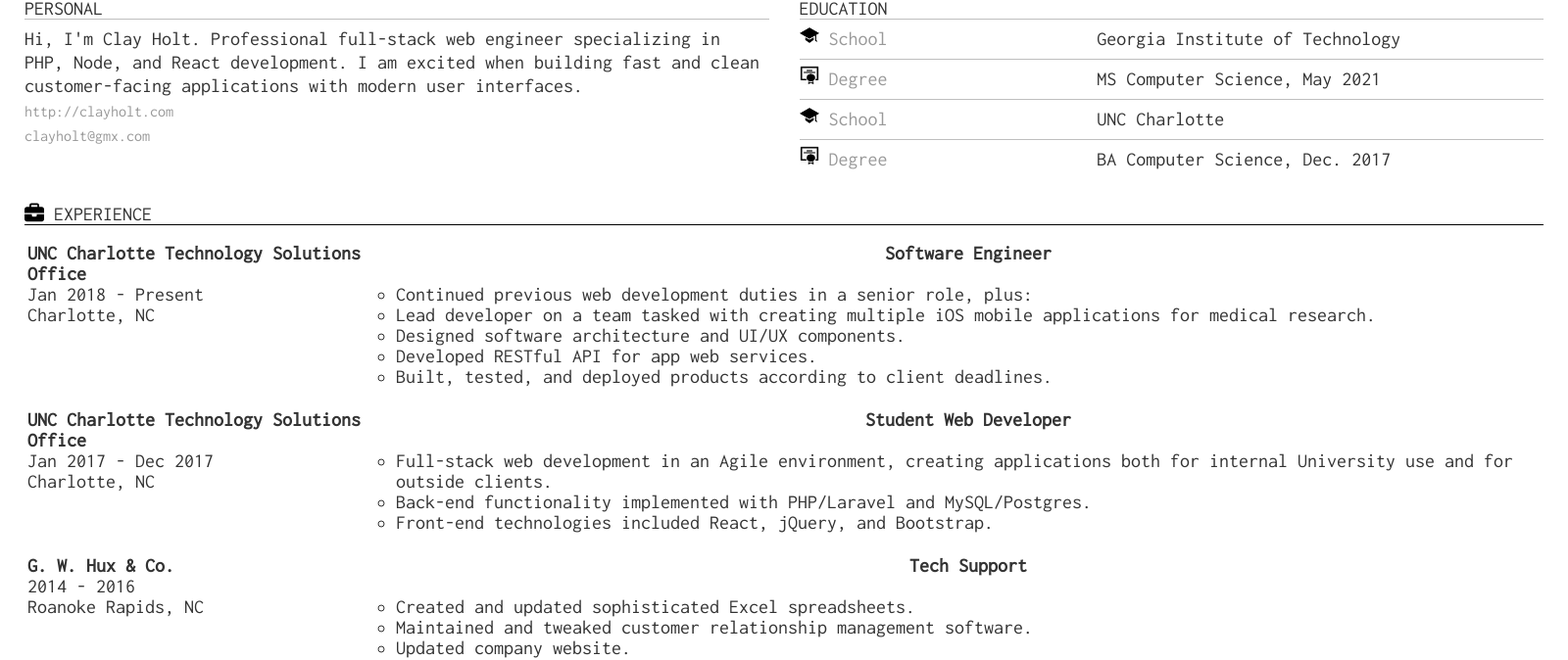
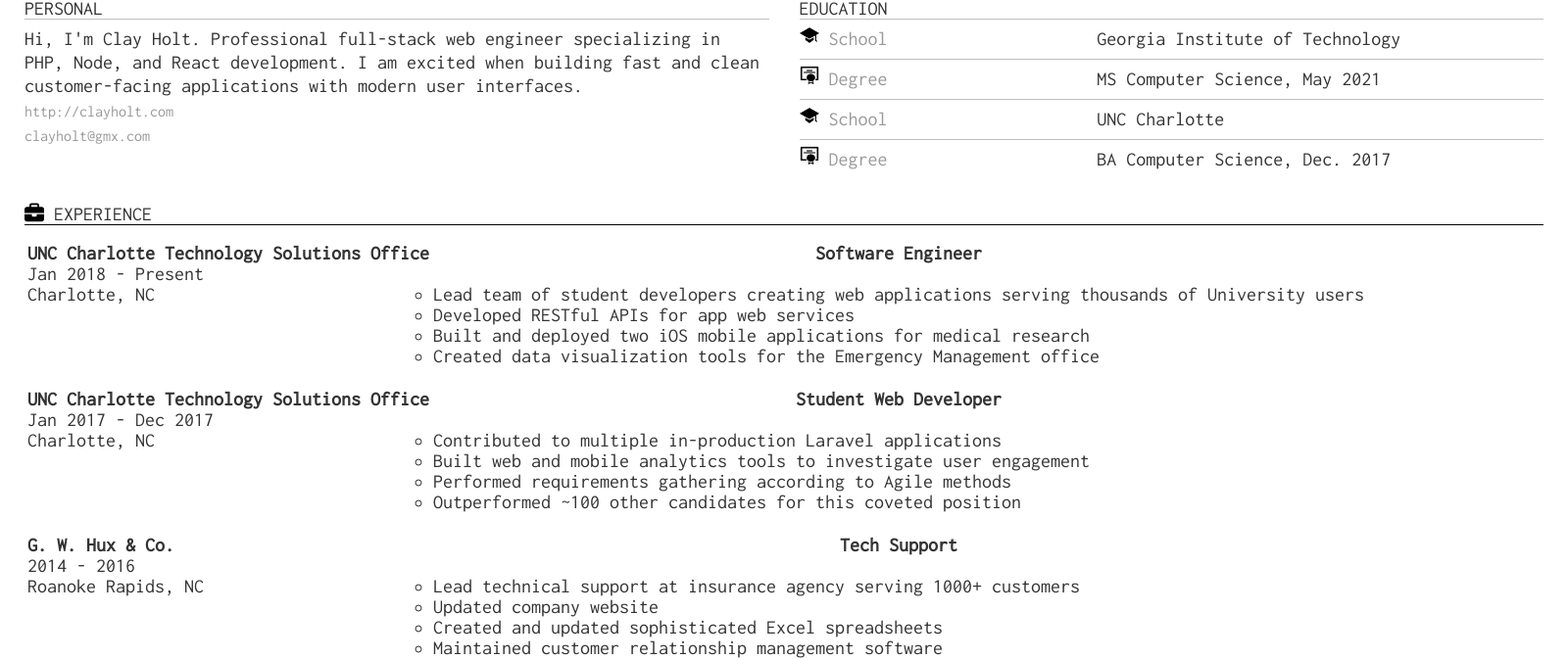
Before and after one commit to tarwater/resume-maker-app, an Electron app: page index.html in a window 1600 px wide. Shown: the part 112-786 px from the top of the page at 98% size. Drawn offline with Linux system fonts and the light colour scheme.

Commit message:
work description updates

```diff
--- a/index.html
+++ b/index.html
@@ -80,17 +80,11 @@
                         <div class="job-title"><strong>Software Engineer</strong></div>
                         <br>
                         <ul style="list-style: circle;">
-                            <li style="border: none">Continued previous web development duties in a senior role, plus:
+                            <li style="border: none">Lead team of student developers creating web applications serving thousands of University users
                             </li>
-                            <li style="border: none">Lead developer on a team tasked with creating multiple iOS mobile
-                                applications for medical research.
-                            </li>
-                            <li style="border: none">Designed software architecture and UI/UX components.</li>
-                            <li style="border: none">Developed RESTful API for app web services.</li>
-                            <li style="border: none">Built, tested, and deployed products according to client
-                                deadlines.
-                            </li>
-
+                            <li style="border: none">Developed RESTful APIs for app web services</li>
+                            <li style="border: none">Built and deployed two iOS mobile applications for medical research</li>
+                            <li style="border: none">Created data visualization tools for the Emergency Management office  </li>
                         </ul>
                     </td>
                 </tr>
@@ -103,15 +97,12 @@
                         <div class="job-title"><strong>Student Web Developer</strong></div>
                         <br>
                         <ul style="list-style: circle;">
-                            <li style="border: none">Full-stack web development in an Agile environment, creating
-                                applications
-                                both for internal University use and for outside clients.
+                            <li style="border: none">Contributed to multiple in-production Laravel applications
                             </li>
-                            <li style="border: none">Back-end functionality implemented with PHP/Laravel and
-                                MySQL/Postgres.
+                            <li style="border: none">Built web and mobile analytics tools to investigate user engagement
                             </li>
-                            <li style="border: none">Front-end technologies included React, jQuery, and
-                                Bootstrap.
+                            <li style="border: none">Performed requirements gathering according to Agile methods</li>
+                            <li style="border: none">Outperformed ~100 other candidates for this coveted position
                             </li>
                         </ul>
                     </td>
@@ -126,10 +117,11 @@
                         <br>
 
                         <ul style="list-style: circle;">
-                            <li style="border: none">Created and updated sophisticated Excel spreadsheets.</li>
-                            <li style="border: none">Maintained and tweaked customer relationship management software.
+                            <li style="border: none">Lead technical support at insurance agency serving 1000+ customers</li>
+                            <li style="border: none">Updated company website</li>
+                            <li style="border: none">Created and updated sophisticated Excel spreadsheets</li>
+                            <li style="border: none">Maintained customer relationship management software
                             </li>
-                            <li style="border: none">Updated company website.</li>
                         </ul>
                     </td>
                 </tr>
```
